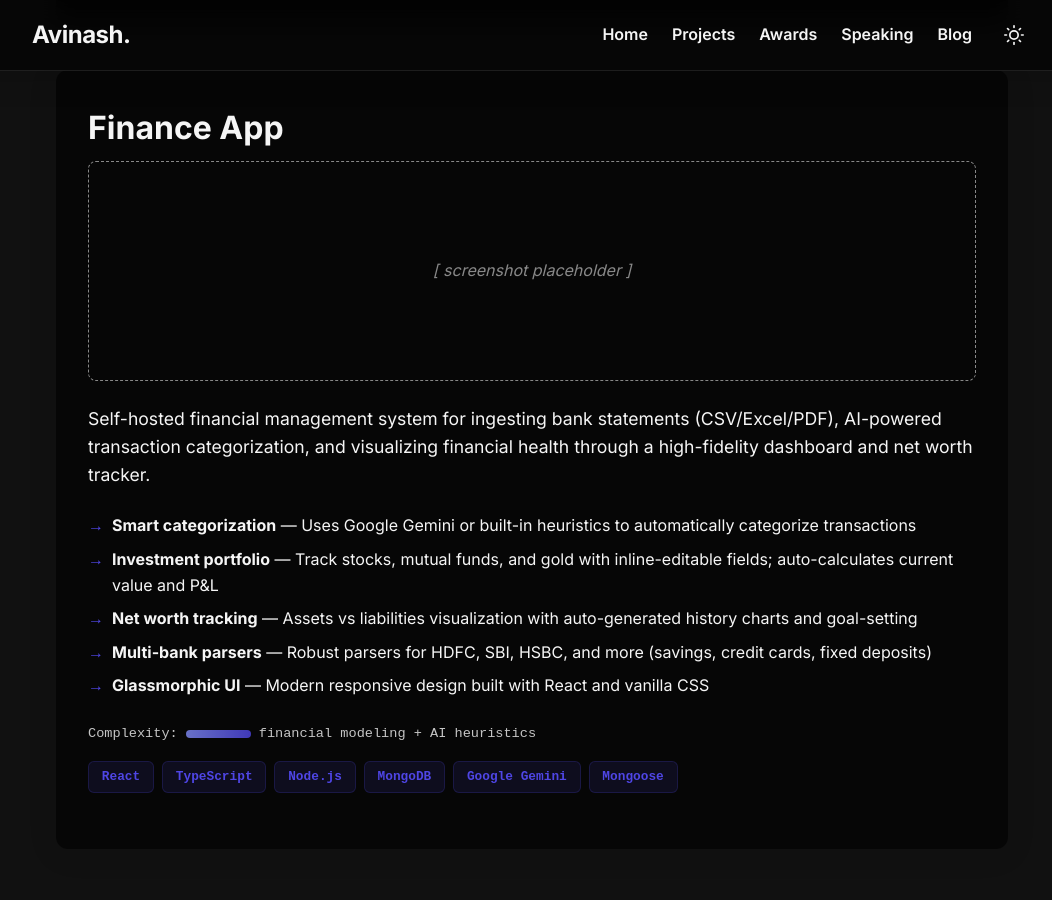
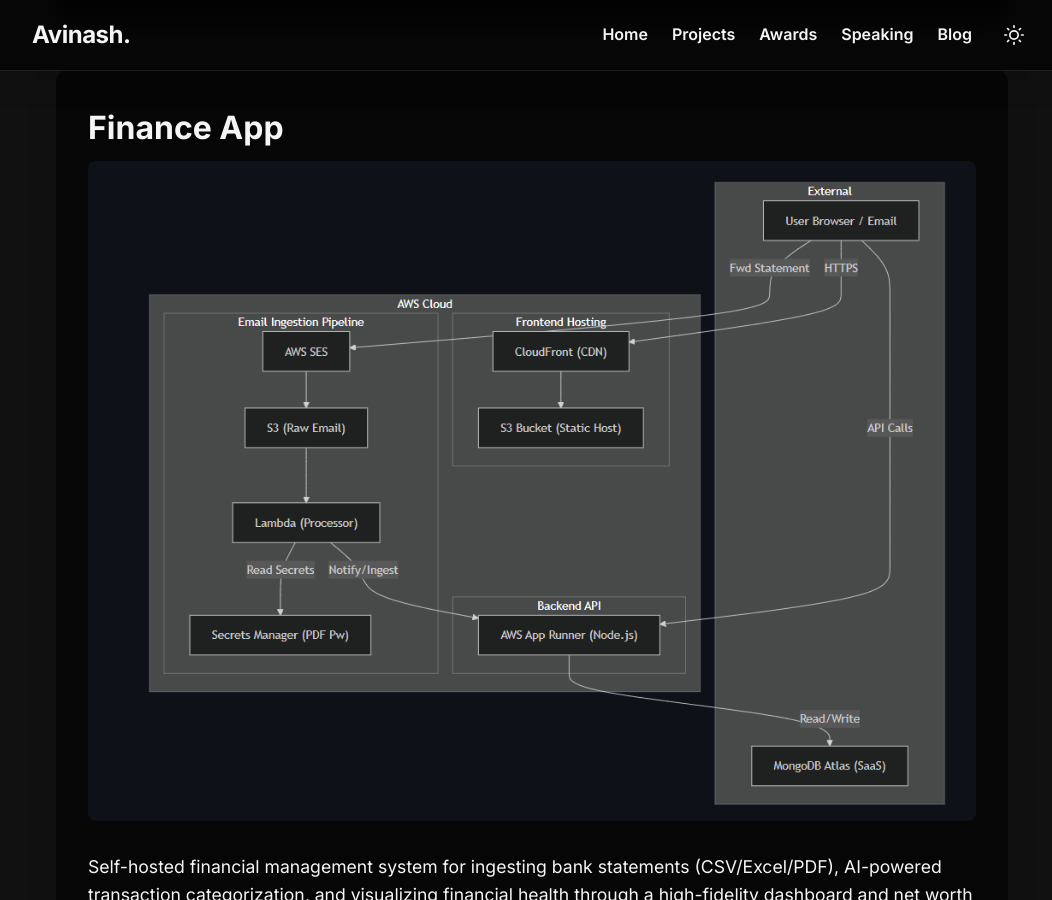
Before and after one commit to avenkatagiri/avenkatagiri.github.io, a Jekyll site: the page built from projects.md, in a window 1280 px wide and 900 px high, scrolled down 4077 px. Shown: the whole window, without its empty margins (108-1160 px from the left). Built offline with Jekyll 4.4.1, drawn with Linux system fonts in a browser that asks for light colours.

Commit message:
data(projects): add finance architecture diagram image

```diff
--- a/_data/projects.yml
+++ b/_data/projects.yml
@@ -89,6 +89,7 @@
     - Vitest
 
 - title: Finance App
+  image: "/assets/img/Finance_Architecture.png"
   description: Self-hosted financial management system for ingesting bank statements (CSV/Excel/PDF), AI-powered transaction categorization, and visualizing financial health through a high-fidelity dashboard and net worth tracker.
   highlights:
     - "**Smart categorization** — Uses Google Gemini or built-in heuristics to automatically categorize transactions"
```
Also changed, not shown: assets/img/Finance_Architecture.png (added).
